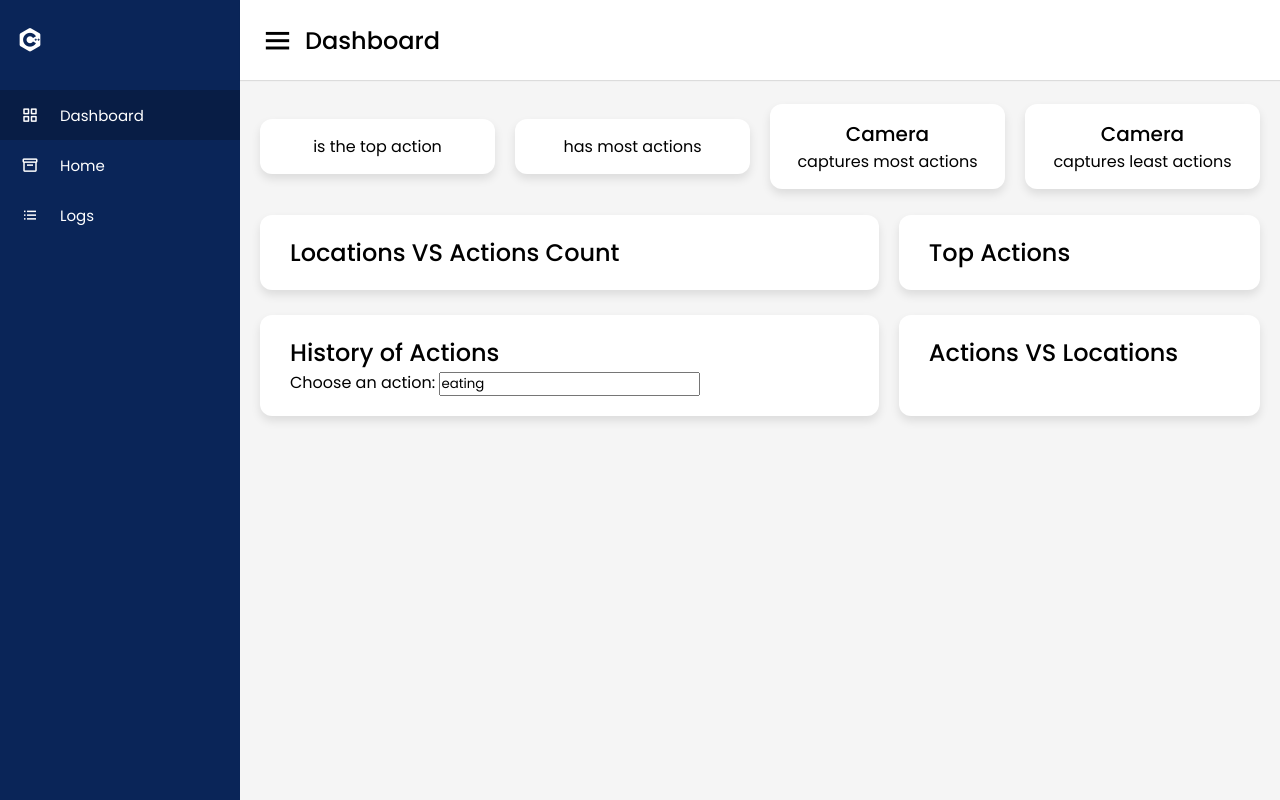
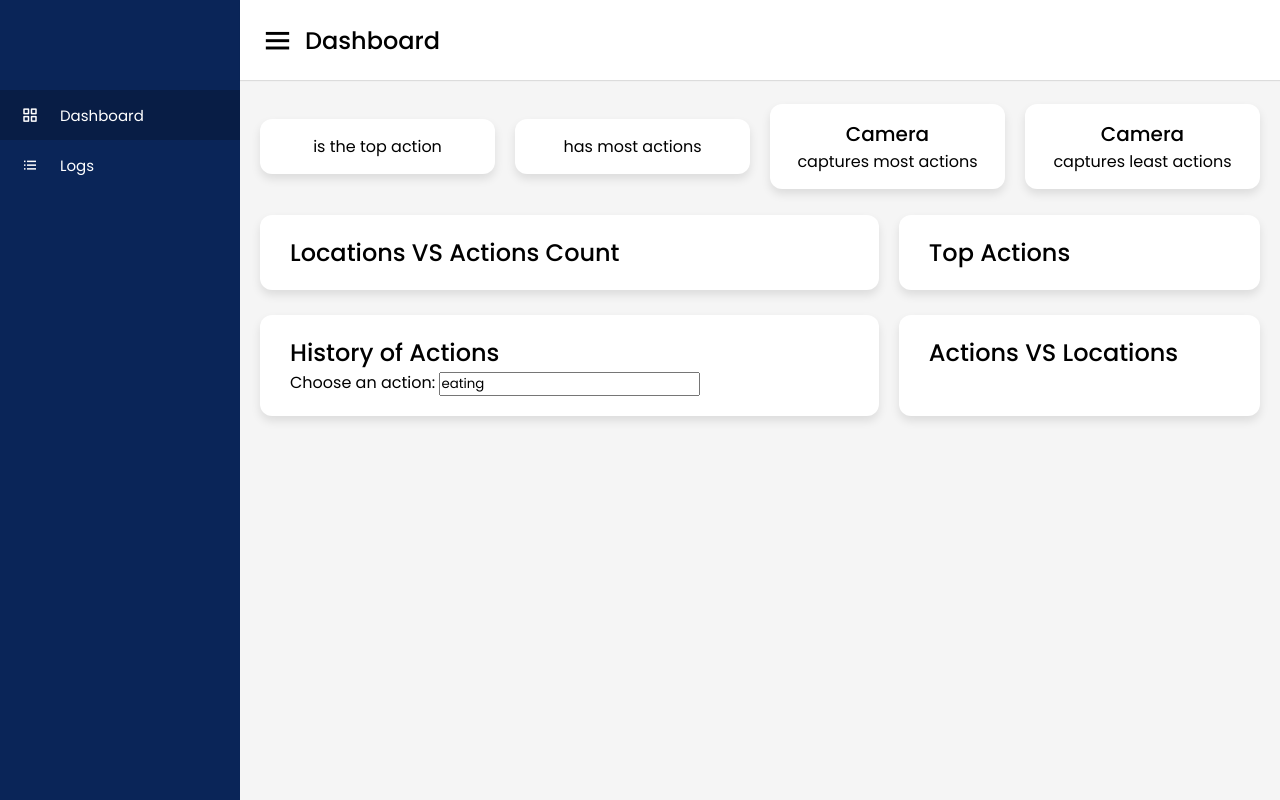
Before and after one commit to mo-shaffei/action-detection-app, a Flask app: template templates/visualize.html in a window 1280 px wide. Run offline with Flask 2, Linux system fonts and the light colour scheme; the template is opened without the code that fills it, so the values that code supplies are empty; some libraries are stand-ins or nearby versions.

Commit message:
connected logs and dashboard pages

```diff
--- a/templates/logs2.html
+++ b/templates/logs2.html
@@ -53,14 +53,14 @@
     </div>
       <ul class="nav-links">
         <li>
-          <a href="#" class="active">
+          <a href="/visualize/" >
             <i class='bx bx-grid-alt' ></i>
             <span class="links_name">Dashboard</span>
           </a>
         </li>
 
         <li>
-          <a href="#">
+          <a href="/logs/" class="active">
             <i class='bx bx-list-ul' ></i>
             <span class="links_name">Logs</span>
           </a>
--- a/templates/visualize.html
+++ b/templates/visualize.html
@@ -24,24 +24,18 @@
 <body >
   <div class="sidebar">
     <div class="logo-details">
-      <i class='bx bxl-c-plus-plus'></i>
       <span class="logo_name"></span>
     </div>
       <ul class="nav-links">
         <li>
-          <a href="#" class="active">
+          <a href="/visualize/" class="active">
             <i class='bx bx-grid-alt' ></i>
             <span class="links_name">Dashboard</span>
           </a>
         </li>
+
         <li>
-          <a href="#">
-            <i class='bx bx-box' ></i>
-            <span class="links_name">Home</span>
-          </a>
-        </li>
-        <li>
-          <a href="#">
+          <a href="/logs/">
             <i class='bx bx-list-ul' ></i>
             <span class="links_name">Logs</span>
           </a>
```
